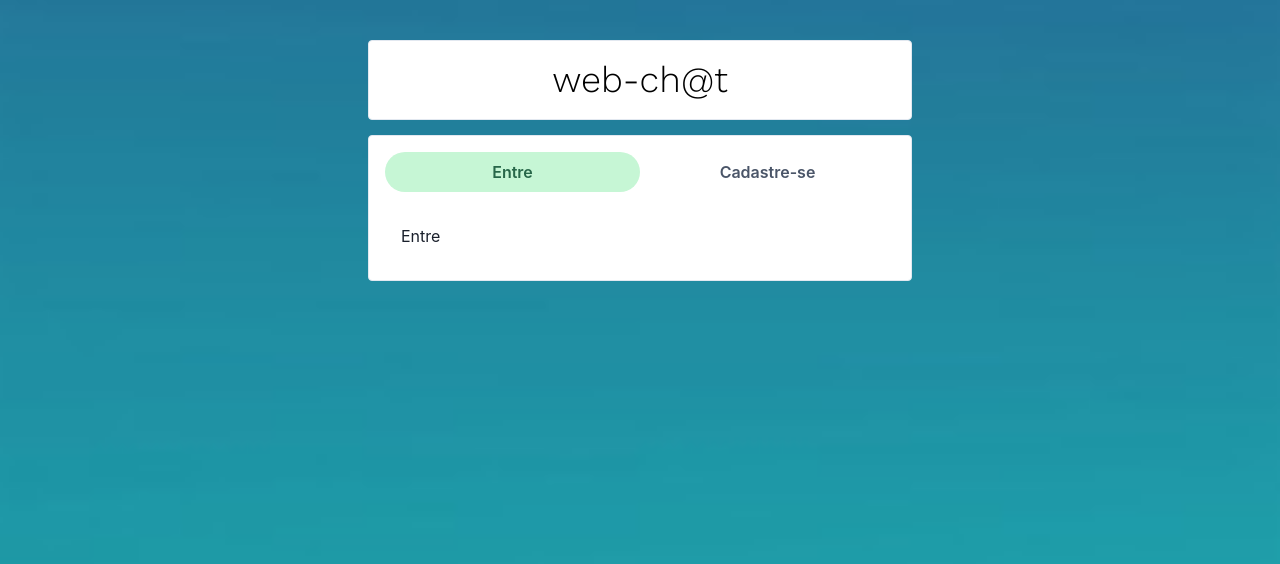
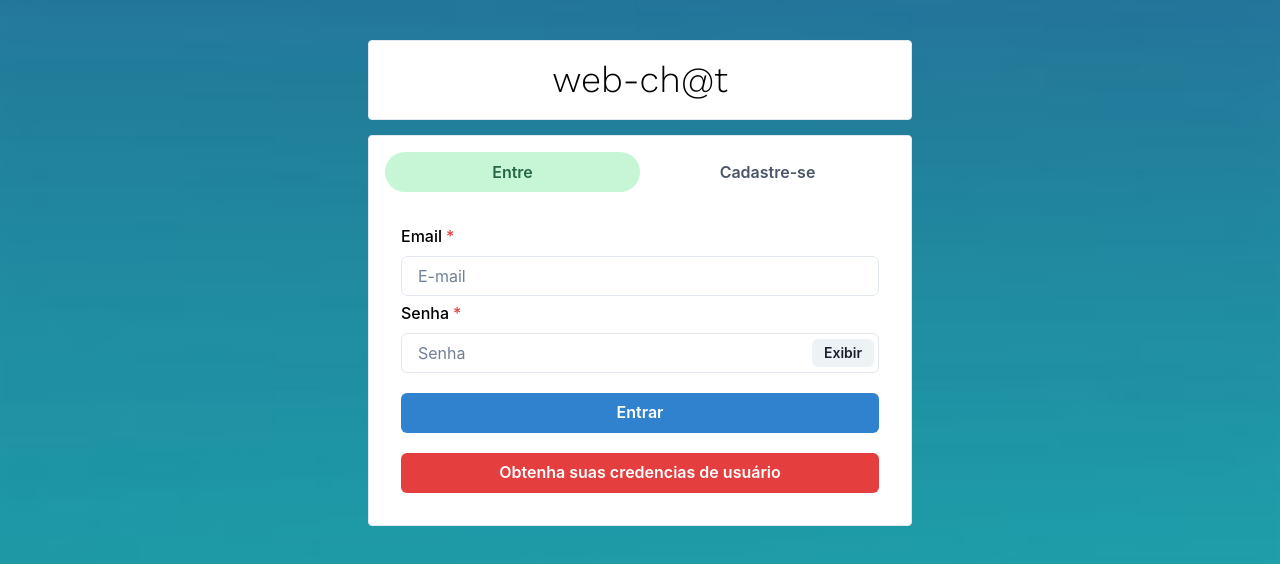
Before and after one commit to alansgoncalves/web-chat, a React (Create React App) app in the folder frontend/: page / in a window 1280 px wide. Shown: the top 564 px of the page. Built offline with nearby package versions, Linux system fonts and the light colour scheme.

Commit message:
feat: create login form

```diff
--- a/frontend/src/components/Authentication/Login.js
+++ b/frontend/src/components/Authentication/Login.js
@@ -1,7 +1,65 @@
-import React from "react";
+import { FormControl, FormLabel } from "@chakra-ui/form-control";
+import { Input, InputGroup, InputRightElement } from "@chakra-ui/input";
+import { VStack } from "@chakra-ui/layout";
+import { Button } from "@chakra-ui/react";
+import React, { useState } from "react";
 
 const Login = () => {
-  return <div>Entre</div>;
+  const [show, setShow] = useState(false);
+  const [email, setEmail] = useState();
+  const [password, setPassword] = useState();
+
+  const handleClick = () => setShow(!show);
+
+  const submitHandler = () => {};
+
+  return (
+    <VStack spacing="5px" color="black">
+      <FormControl id="email" isRequired>
+        <FormLabel>Email</FormLabel>
+        <Input
+          placeholder="E-mail"
+          onChange={(e) => setEmail(e.target.value)}
+        />
+      </FormControl>
+      <FormControl id="password" isRequired>
+        <FormLabel>Senha</FormLabel>
+        <InputGroup>
+          <Input
+            type={show ? "text" : "password"}
+            placeholder="Senha"
+            onChange={(e) => setPassword(e.target.value)}
+          />
+          <InputRightElement width="4.5rem">
+            <Button h="1.75rem" size="sm" onClick={handleClick}>
+              {show ? "Esconder" : "Exibir"}
+            </Button>
+          </InputRightElement>
+        </InputGroup>
+      </FormControl>
+      <Button
+        colorScheme="blue"
+        width="100%"
+        color="white"
+        style={{ marginTop: 15 }}
+        onClick={submitHandler}
+      >
+        Entrar
+      </Button>
+      <Button
+        variant="solid"
+        colorScheme="red"
+        width="100%"
+        style={{ marginTop: 15 }}
+        onClick={() => {
+          setEmail("guest@example.com");
+          setPassword("123456");
+        }}
+      >
+        Obtenha suas credencias de usuário
+      </Button>
+    </VStack>
+  );
 };
 
 export default Login;
```
